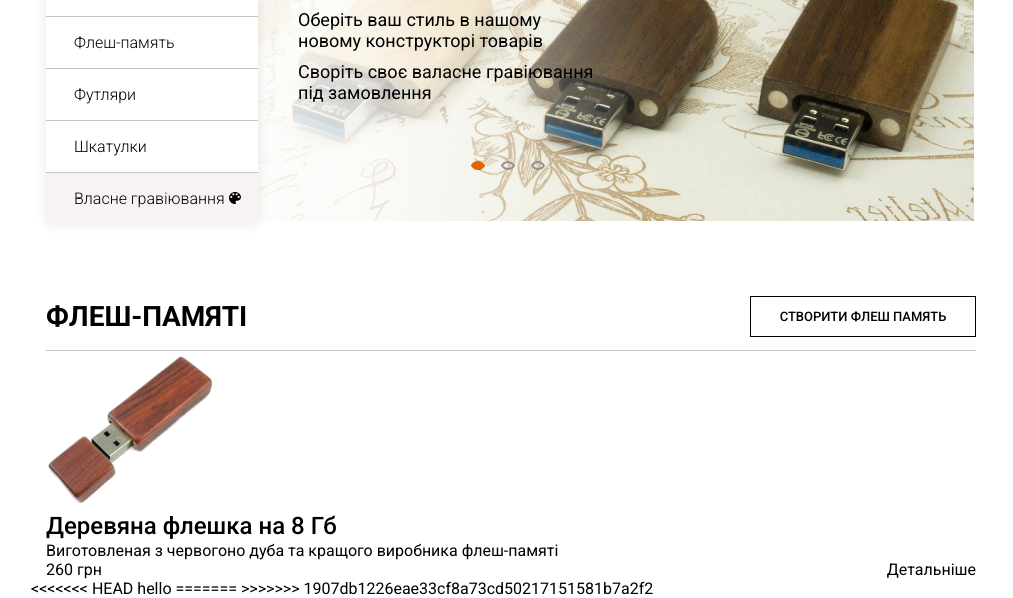
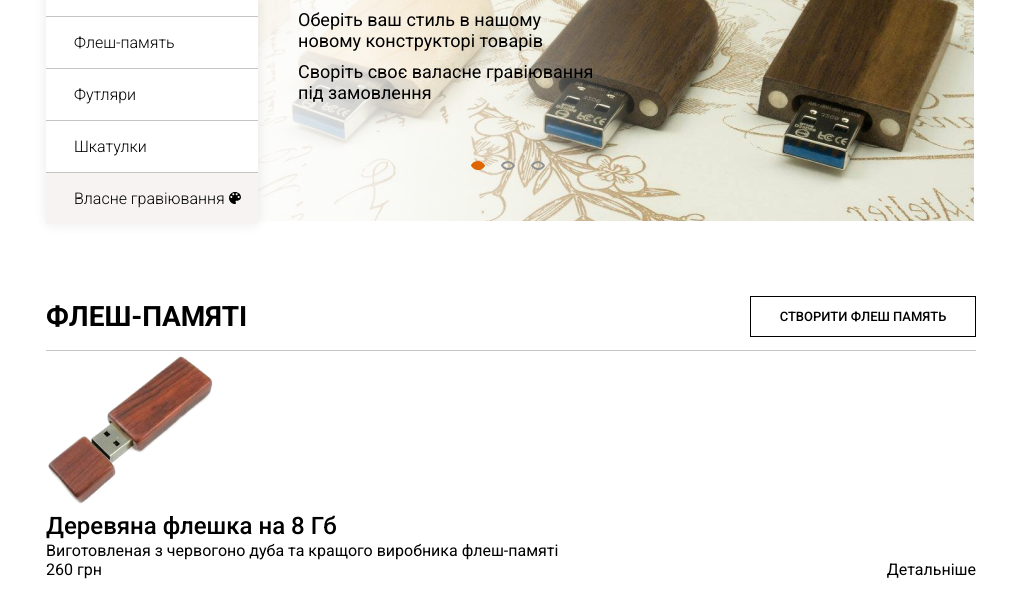
Before and after one commit to Khrystyna2/delva.github.io, a plain HTML site: page index.html in a window 1280 px wide. Shown: the part 280-878 px from the top of the page, without its empty margins (129-1142 px from the left). Drawn offline with Linux system fonts and the light colour scheme.

Commit message:
after pull with Khrystyna

```diff
--- a/index.html
+++ b/index.html
@@ -167,11 +167,7 @@
     <footer class="footer">
         <div class="container">
             <div class="row">
-<<<<<<< HEAD
-                hello
-=======
 
->>>>>>> 1907db1226eae33cf8a73cd50217151581b7a2f2
             </div>
         </div>
     </footer>
```
